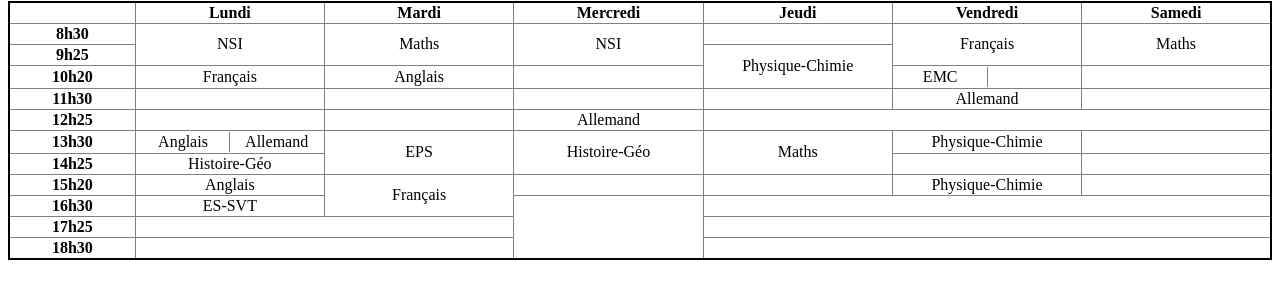
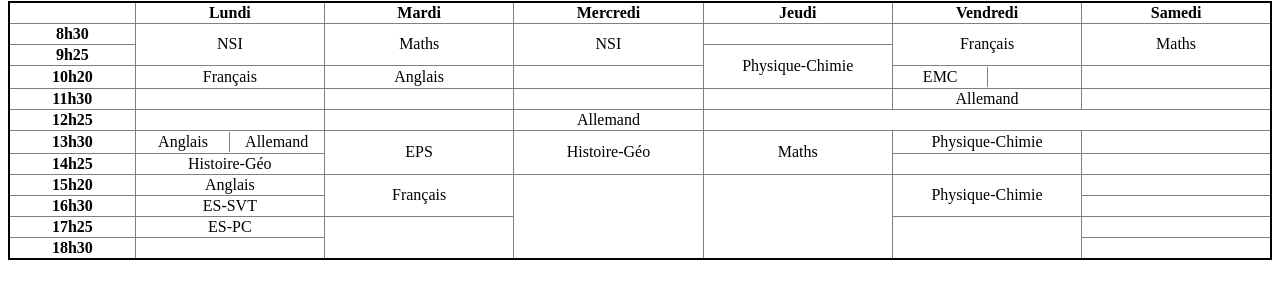
Before and after one commit to kelloggz24/timetable, a plain HTML site: page index.html in a window 1280 px wide. Shown: the part 79-378 px from the top of the page. Drawn offline with Linux system fonts and the light colour scheme.

Commit message:
Finished the table content

```diff
--- a/index.html
+++ b/index.html
@@ -75,17 +75,20 @@
   <th scope="row" >15h20</th>
   <td >Anglais</td>
   <td rowspan="2">Français</td>
-  <td >&nbsp;</td>
-  <td >&nbsp;</td>
-  <td>Physique-Chimie</td>
+  <td rowspan="4">&nbsp;</td>
+  <td rowspan="4">&nbsp;</td>
+  <td rowspan="2">Physique-Chimie</td>
 </tr>
 <tr>
   <th scope="row">16h30</th>
   <td >ES-SVT</td>
-  <td rowspan="3">&nbsp;</td>
-
 </tr>
-<tr> <th scope="row">17h25</th> </tr>
+<tr>
+  <th scope="row">17h25</th>
+  <td>ES-PC</td>
+  <td rowspan="2">&nbsp;</td>
+  <td rowspan="2">&nbsp;</td>
+</tr>
 <tr> <th scope="row">18h30</th> </tr>
 </table>
 </body>
```
